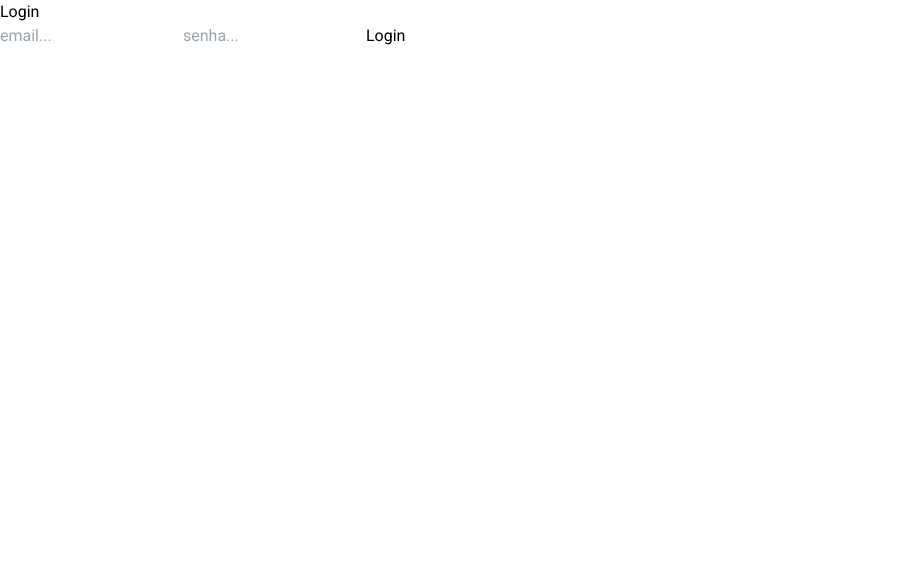
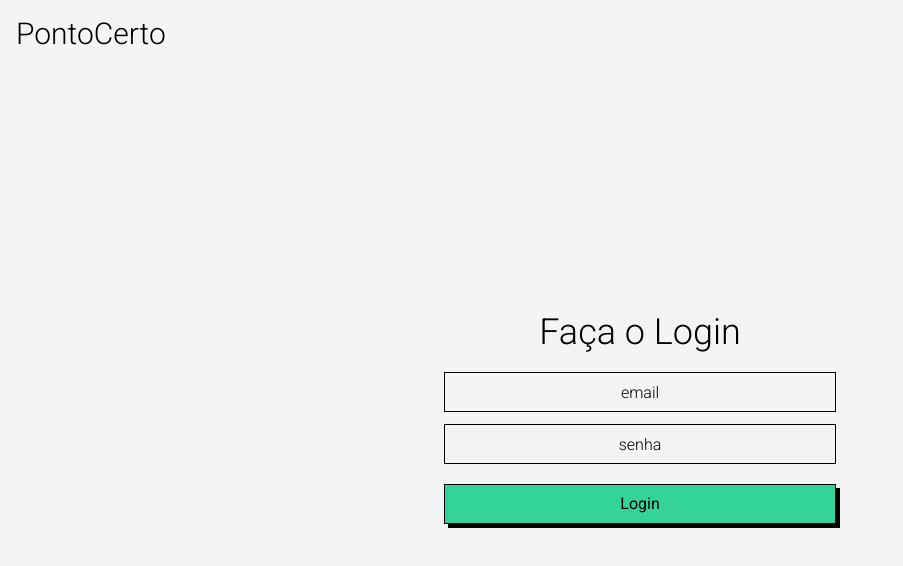
Before and after one commit to luizphelipe800/pontocerto-webapp, a React (Create React App) app: page / in a window 1280 px wide. Shown: the top 566 px of the page, without its empty margins (0-903 px from the left). Built offline with nearby package versions, Linux system fonts and the light colour scheme.

Commit message:
pagina de login estilizada

```diff
--- a/package.json
+++ b/package.json
@@ -13,6 +13,8 @@
     "react-dom": "^17.0.2",
     "react-router-dom": "^5.2.1",
     "react-scripts": "4.0.3",
+    "react-spinners": "^0.11.0",
+    "tailwindcss": "^2.2.9",
     "web-vitals": "^1.0.1"
   },
   "scripts": {
--- a/src/pages/Login.js
+++ b/src/pages/Login.js
@@ -3,8 +3,11 @@ import { useHistory } from 'react-router-dom'
 import { login } from '../services/Auth'
 import Api from '../services/Api'
 
+import { PropagateLoader } from 'react-spinners'
+
 const Login = () => {
     const [ credentials, setCredentials ] = useState({ email: '', senha: '' })
+    const [ loading, setLoading ] = useState(false)
     const history = useHistory()
 
     const handleOnSubmit = async ev => {
@@ -12,9 +15,11 @@ const Login = () => {
         try{
             const { data } = await Api.post('/sessions', credentials)
             await login(data)
-            history.replace('/home')
+            setLoading(true)
+            setTimeout(() => history.replace('/home'), 3000)
         }catch(error){
             console.log(error.response.data)
+            setLoading(false)
         }
     }
 
@@ -23,29 +28,40 @@ const Login = () => {
     }
 
     return (
+        <div className="bg-gray-100 h-screen grid p-4 font-light ">
             <div>
-            <h1>Login</h1>
-            <form onSubmit={handleOnSubmit}>
+                <h1 className="text-3xl">PontoCerto</h1>
+            </div>
+            <div className="grid grid-cols-1 w-1/3 place-self-start justify-self-center p-3">
+                <h1 className="text-center text-4xl mb-5">Faça o Login</h1>
+                <form onSubmit={handleOnSubmit} className="flex flex-col">
                     <input
                         type="email"
                         name="email"
-                    placeholder="email..."
+                        placeholder="email"
                         required
                         onChange={handleOnChange}
                         value={credentials.email}
+                        className="font-light mb-3 border border-black text-center h-10 bg-transparent placeholder-black"
                     />
 
                     <input
                         type="password"
                         name="senha"
-                    placeholder="senha..."
+                        placeholder="senha"
                         required
                         onChange={handleOnChange}
                         value={credentials.senha}
+                        className="font-light mb-5 border border-black text-center h-10 bg-transparent placeholder-black"
                     />
 
-                <button type="submit">Login</button>
+                    <button type="submit" className="border border-black h-10 shadow bg-green-400 hover:bg-green-500 flex justify-center items-center">
+                        <PropagateLoader color="#ffffff" loading={loading} size={4} />
+                        { !loading && 'Login' }
+                    </button>
+
                 </form>
+            </div>
         </div>
     )
 }
--- a/tailwind.config.js
+++ b/tailwind.config.js
@@ -5,6 +5,9 @@ module.exports = {
     extend: {},
     fontFamily: {
       sans: ['Roboto', 'sans']
+    },
+    boxShadow: {
+      DEFAULT: '4px 4px 0 0 rgb(0, 0, 0)'
     }
   },
   variants: {
```
Also changed, not shown: 1 other file (tests, documents, lock files or other folders). Lines whose indentation alone changed are shown as unchanged.
